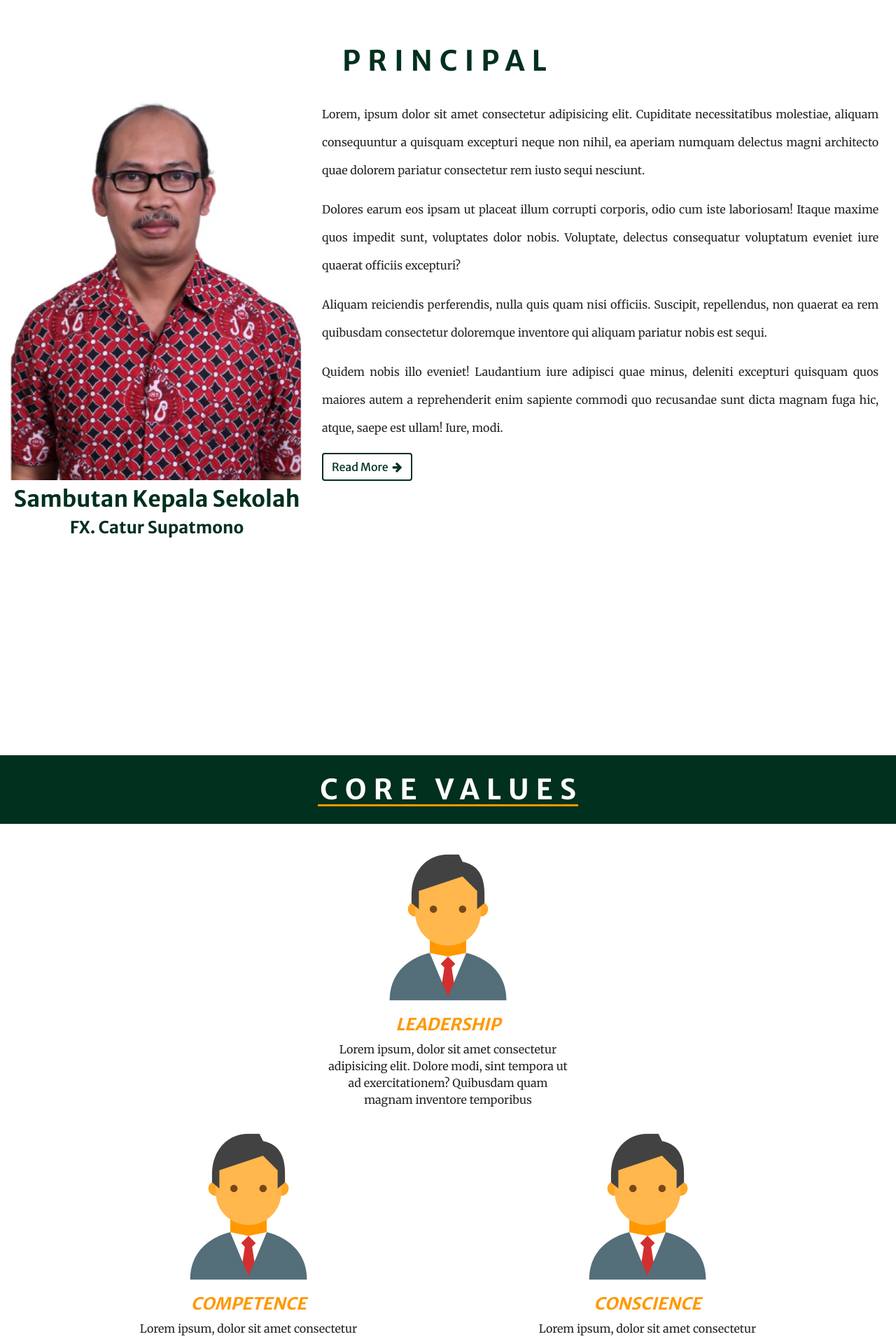
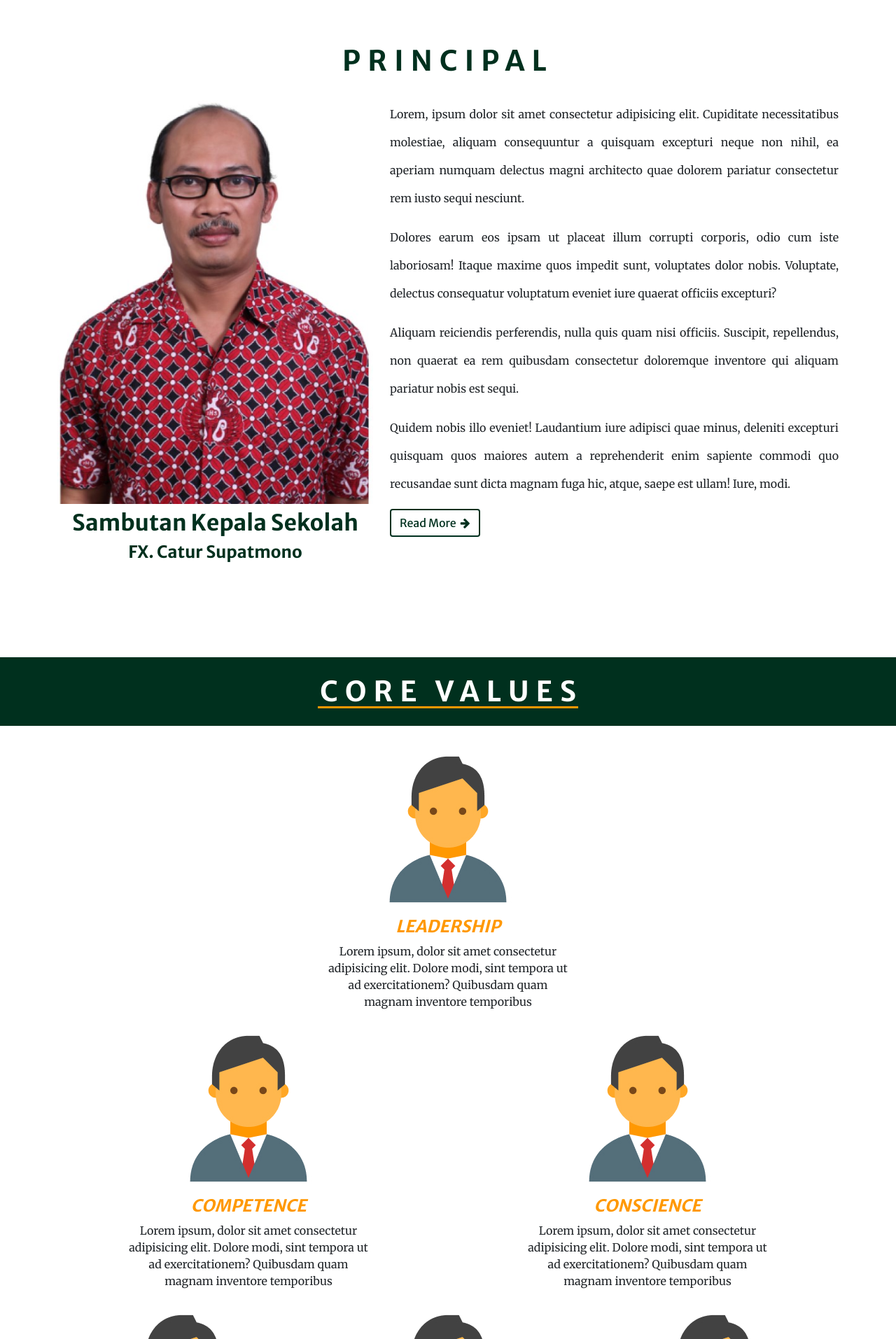
Before and after one commit to harhar-sumbogo/LandingPageJB, a PHP site: page / in a window 1280 px wide. Shown: the part 801-2714 px from the top of the page at 70% size. Run offline with PHP 8.4, Linux system fonts and the light colour scheme; some libraries are stand-ins or nearby versions.

Commit message:
Fix Responsive : Principal

```diff
--- a/css/addition.css
+++ b/css/addition.css
@@ -10,28 +10,23 @@
 
 }
 
-.kepalaSekolah {
-    width: 35%;
-    height: auto;
-    float: left;
-}
-
 .img-responsive.img-principal {
     max-width: 100%;
 }
 
+@media (max-width: 570px) {
+    .description {
+        width: auto !important;
+    }
+}
+
 .description {
-    float: left;
     text-align: justify;
-    width: 64%;
+    margin-bottom: 20px;
 }
 
 .description p {
     line-height: 2.5rem;
-}
-
-.description {
-    margin-bottom: 20px;
 }
 
 .row {
--- a/index.html
+++ b/index.html
@@ -83,40 +83,50 @@
         </div>
     </header>
     <!-- About-->
-    <section class="page-section bg-white" id="about">
+    <section class="page-section" id="about">
+        <div class="container" id="pricipal">
             <h1 class="text-center fw-bold ">PRINCIPAL</h1>
-        <div class="container kepalaSekolah">
+            <div class="row">
+                <div class="col">
                     <img class="img-responsive img-principal" src="assets/img/kepalaSekolah.jpg" alt="PrincipleImage">
                     <div class="text-center mt-2 ">
                         <h2 class="fw-bold" style="color:#00301E;">Sambutan Kepala Sekolah</h2>
                         <h4 class="fw-bold" style="color:#00301E;">FX. Catur Supatmono</h4>
                     </div>
-
                 </div>
 
-        <div class="container description">
-            <p>Lorem, ipsum dolor sit amet consectetur adipisicing elit. Cupiditate necessitatibus molestiae, aliquam
-                consequuntur a quisquam excepturi neque non nihil, ea aperiam numquam delectus magni architecto quae
+                <div class="col-7 description">
+                    <p>Lorem, ipsum dolor sit amet consectetur adipisicing elit. Cupiditate necessitatibus
+                        molestiae, aliquam
+                        consequuntur a quisquam excepturi neque non nihil, ea aperiam numquam delectus magni
+                        architecto quae
                         dolorem pariatur consectetur rem iusto sequi nesciunt. </p>
-            <p>Dolores earum eos ipsam ut placeat illum corrupti corporis, odio cum iste laboriosam! Itaque maxime quos
-                impedit sunt, voluptates dolor nobis. Voluptate, delectus consequatur voluptatum eveniet iure quaerat
+                    <p>Dolores earum eos ipsam ut placeat illum corrupti corporis, odio cum iste laboriosam! Itaque
+                        maxime quos
+                        impedit sunt, voluptates dolor nobis. Voluptate, delectus consequatur voluptatum eveniet
+                        iure quaerat
                         officiis excepturi?</p>
-            <p>Aliquam reiciendis perferendis, nulla quis quam nisi officiis. Suscipit, repellendus, non quaerat ea rem
+                    <p>Aliquam reiciendis perferendis, nulla quis quam nisi officiis. Suscipit, repellendus, non
+                        quaerat ea rem
                         quibusdam consectetur doloremque inventore qui aliquam pariatur nobis est sequi. </p>
-            <p>Quidem nobis illo eveniet! Laudantium iure adipisci quae minus, deleniti excepturi quisquam quos maiores
-                autem a reprehenderit enim sapiente commodi quo recusandae sunt dicta magnam fuga hic, atque, saepe est
+                    <p>Quidem nobis illo eveniet! Laudantium iure adipisci quae minus, deleniti excepturi quisquam
+                        quos maiores
+                        autem a reprehenderit enim sapiente commodi quo recusandae sunt dicta magnam fuga hic,
+                        atque, saepe est
                         ullam! Iure, modi.</p>
                     <button class="btn btn-outline-success">Read More <i class="fa fa-arrow-right"></i></button>
+                </div>
+            </div>
+        </div>
 
-        </div>
     </section>
     <!-- Core Values -->
 
-    <section>
+    <section class="page-section">
         <h1 class="fw-bold text-white text-center ">CORE VALUES</h1>
         <div class="myDivider"></div>
 
-        <div class="container core-value">
+        <div class="container">
             <div class="row">
                 <div class="col d-flex justify-content-center">
                     <div class="core-value-item">
```
Lines whose indentation alone changed are shown as unchanged.
